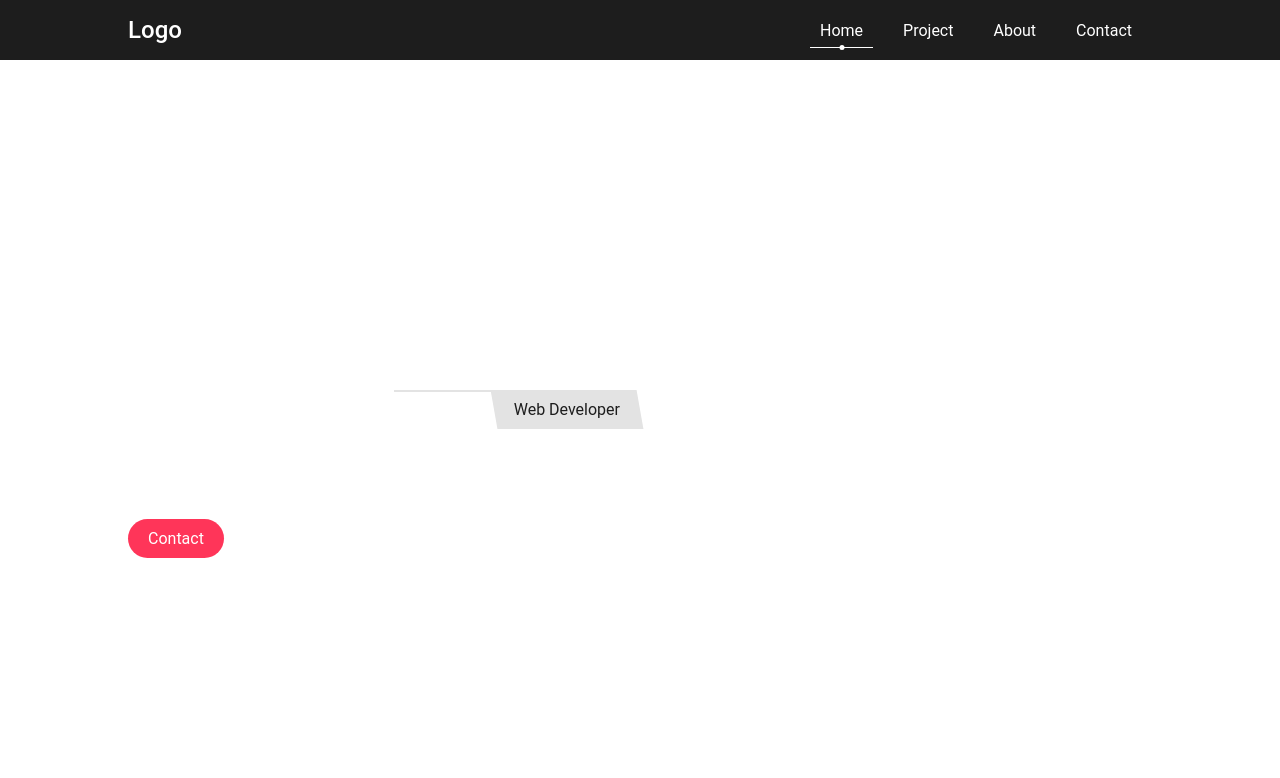
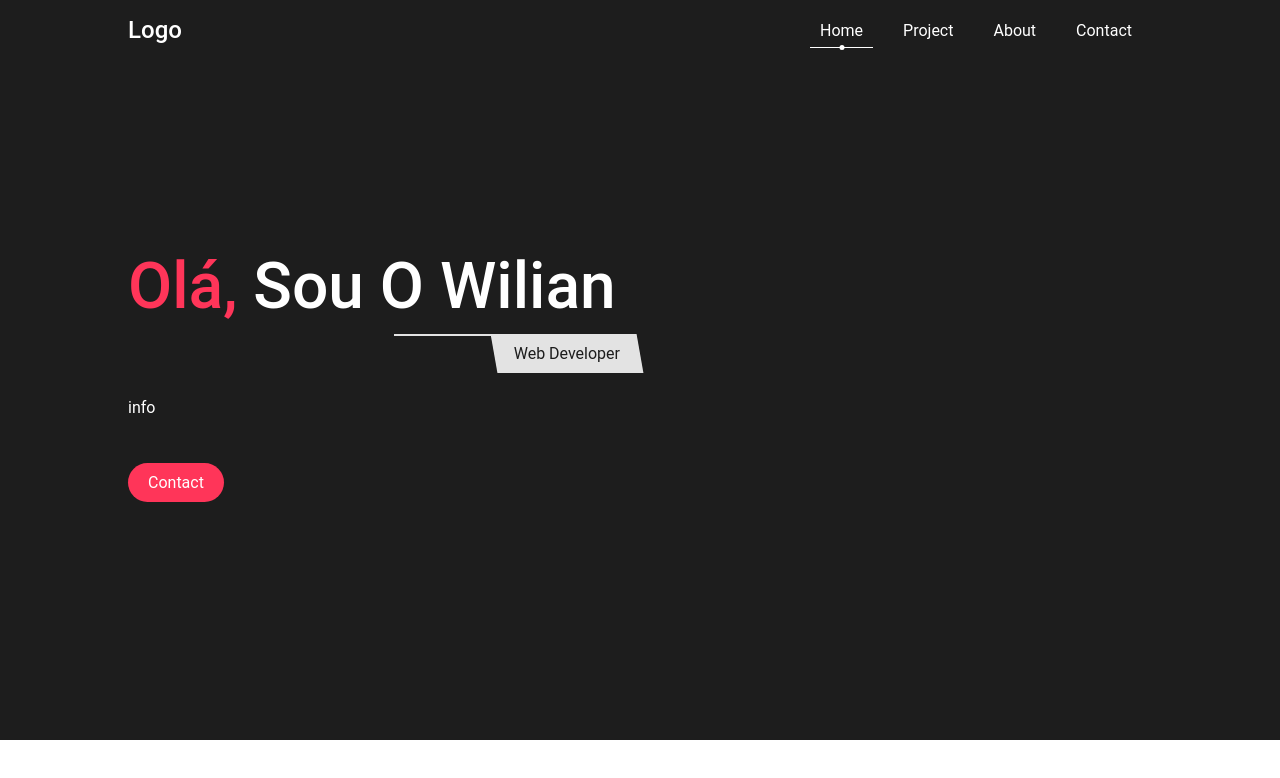
Before and after one commit to lazoliver/portfolio, a website: page public/index.html in a window 1280 px wide. Drawn offline with Linux system fonts and the light colour scheme.

Commit message:
Css home update

```diff
--- a/public/index.html
+++ b/public/index.html
@@ -26,7 +26,7 @@
     <!-- home section -->
     <section class="home">
         <div class="hero-content">
-            <h1 class="hero-heading"><span class="highlight">Olá, </span>eu sou o Wilian</h1>
+            <h1 class="hero-heading"><span class="highlight">Olá, </span>sou o Wilian</h1>
             <p class="profession">web developer</p>
             <p class="info">info</p>
             <a href="#contact-section" class="btn">contact</a>
--- a/public/style.css
+++ b/public/style.css
@@ -91,6 +91,7 @@ body {
     align-items: center;
     justify-content: space-between;
     position: relative;
+    background-color: #1d1d1d;
 }
 
 .hero-content {
@@ -98,9 +99,13 @@ body {
 }
 
 .hero-heading {
-    font-size: 5rem;
+    font-size: 4rem;
     text-transform: capitalize;
     font-weight: 500;
+}
+
+.highlight {
+    color: #ff3559;
 }
 
 .profession {
```
Also changed, not shown: README.md.
